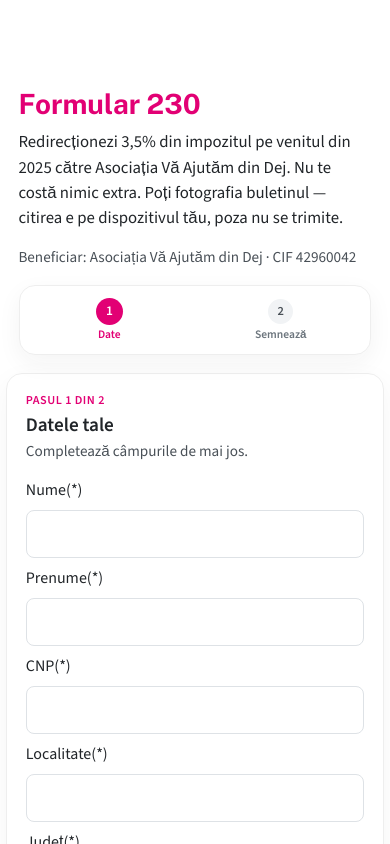
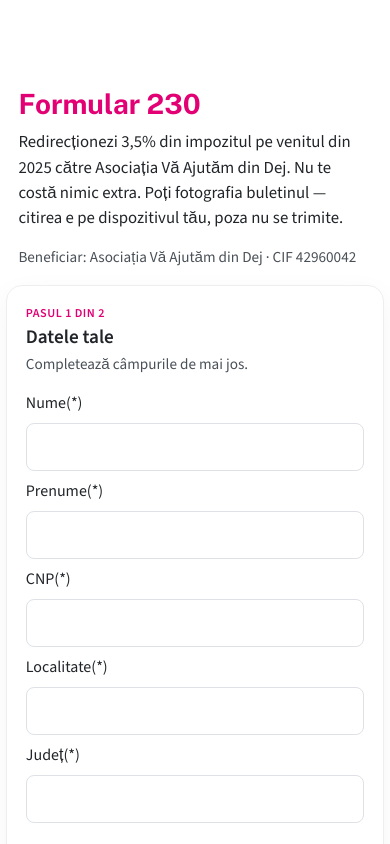
Before and after one commit to Cosmin-Mare/vaajutam-nextjs, a Next.js app: page /230 in a window 390 px wide. Shown: the top 844 px of the page. Built offline with nearby package versions, Linux system fonts and the light colour scheme; no server answers.

Commit message:
Remove Formular 230 step progress bar
Drop the Date | Semnează sticky indicator on phone and desktop.
Keep the two-step mobile wizard with Continuă / Înapoi and panel titles.

Co-authored-by: Mare Cosmin <Cosmin-Mare@users.noreply.github.com>

```diff
--- a/src/components/cum-pot-ajuta/CumPotAjutaForm.tsx
+++ b/src/components/cum-pot-ajuta/CumPotAjutaForm.tsx
@@ -23,12 +23,6 @@ const BUSY_HINTS = [
   "Trimit către asociație…",
   "Încă puțin…",
 ];
-
-/** Two real steps: fill data (CI optional) → sign & send. */
-const STEPS = [
-  { id: "f230-date", label: "Date" },
-  { id: "f230-sign", label: "Semnează" },
-] as const;
 
 function scrollToId(id: string) {
   document.getElementById(id)?.scrollIntoView({ behavior: "smooth", block: "start" });
@@ -66,8 +60,6 @@ export function CumPotAjutaForm({ variant = "embedded" }: Props) {
     nume.trim() && prenume.trim() && cnpStatus === "valid" && localitate.trim() && judet.trim()
   );
   const finishDone = identityDone && signed && gdpr;
-  const doneFlags = [identityDone || ciFilled, finishDone];
-  const currentStep = mobileUi ? wizardStep : identityDone ? 1 : 0;
 
   useEffect(() => {
     const sync = () => setMobileUi(prefersForm230MobileUi());
@@ -244,31 +236,6 @@ export function CumPotAjutaForm({ variant = "embedded" }: Props) {
       }
     >
       {variant === "embedded" ? <h2 className="projects-title">Formular 230</h2> : null}
-
-      <ol className="f230-progress f230-progress-2" aria-label="Pașii formularului">
-        {STEPS.map((step, i) => {
-          const done = doneFlags[i];
-          const now = i === currentStep;
-          return (
-            <li key={step.id} className={done ? "is-done" : now ? "is-now" : ""}>
-              <button
-                type="button"
-                className="f230-progress-btn"
-                aria-current={now ? "step" : undefined}
-                onClick={() => {
-                  goStep(i);
-                  if (!prefersForm230MobileUi()) scrollToId(step.id);
-                }}
-              >
-                <span className="f230-progress-n" aria-hidden>
-                  {done ? "✓" : i + 1}
-                </span>
-                <span className="f230-progress-label">{step.label}</span>
-              </button>
-            </li>
-          );
-        })}
-      </ol>
 
       <form
         ref={formRef}
--- a/src/styles/site.css
+++ b/src/styles/site.css
@@ -2434,7 +2434,6 @@ canvas#signature-canvas {
   .ci-scan-frame,
   .ci-cam-flash,
   .f230-panel,
-  .f230-progress-n,
   .f230-done,
   .f230-done-mark,
   .f230-shake,
@@ -2634,29 +2633,6 @@ canvas#signature-canvas {
   }
 }
 
-.f230-progress {
-  list-style: none;
-  display: grid;
-  grid-template-columns: repeat(2, minmax(0, 1fr));
-  gap: 0.35rem;
-  margin: 0 0 1.1rem;
-  padding: 0.45rem 0.4rem;
-  font-size: 0.85rem;
-  position: sticky;
-  top: 4.5rem;
-  z-index: 20;
-  background: #fff;
-  border: 1px solid #eee;
-  border-radius: 1rem;
-  box-shadow: 0 8px 24px rgba(33, 37, 41, 0.05);
-}
-
-.f230-progress-2 {
-  max-width: 22rem;
-  margin-left: auto;
-  margin-right: auto;
-}
-
 .f230-ci-inline {
   margin: 0 0 1.15rem;
 }
@@ -2758,10 +2734,6 @@ canvas#signature-canvas {
   display: none !important;
 }
 
-.f230-mobile-wizard .f230-progress {
-  top: 3.6rem;
-}
-
 @media (max-width: 720px) {
   .ci-phone-panel {
     display: none !important;
@@ -2769,10 +2741,6 @@ canvas#signature-canvas {
 
   .ci-card-split-qr {
     display: block;
-  }
-
-  .f230-progress-label {
-    font-size: 0.72rem;
   }
 
   .signature-wrap {
@@ -2815,102 +2783,18 @@ canvas#signature-canvas {
   }
 }
 
-.f230-progress li {
-  min-width: 0;
-}
-
-.f230-progress-btn {
-  width: 100%;
-  display: flex;
-  flex-direction: column;
-  align-items: center;
-  gap: 0.28rem;
-  border: 0;
-  background: transparent;
-  padding: 0.35rem 0.15rem;
-  color: #6c757d;
-  font: inherit;
-  font-weight: 650;
-  cursor: pointer;
-  border-radius: 0.7rem;
-}
-
-.f230-progress-btn:hover,
-.f230-progress-btn:focus-visible {
-  color: #e20074;
-  outline: none;
-  background: rgba(226, 0, 116, 0.06);
-}
-
-.f230-progress-n {
-  width: 1.55rem;
-  height: 1.55rem;
-  border-radius: 50%;
-  display: inline-flex;
-  align-items: center;
-  justify-content: center;
-  background: #f1f3f5;
-  color: #495057;
-  font-size: 0.78rem;
-  font-weight: 700;
-  transition: background 0.2s ease, color 0.2s ease, transform 0.2s ease;
-}
-
-.f230-progress-label {
-  display: flex;
-  flex-direction: column;
-  align-items: center;
-  line-height: 1.15;
-  text-align: center;
-}
-
-.f230-progress-opt {
-  font-size: 0.64rem;
-  font-weight: 500;
-  color: #adb5bd;
-}
-
-.f230-progress li.is-now .f230-progress-n {
-  background: #e20074;
-  color: #fff;
-  animation: f230-now 1.6s ease-in-out infinite;
-}
-
-.f230-progress li.is-now .f230-progress-btn {
-  color: #e20074;
-}
-
-.f230-progress li.is-done .f230-progress-n {
-  background: #0f766e;
-  color: #fff;
-}
-
-.f230-progress li.is-done .f230-progress-btn {
-  color: #0f766e;
-}
-
-@keyframes f230-now {
-  0%,
-  100% {
-    transform: scale(1);
-  }
-  50% {
-    transform: scale(1.08);
-  }
-}
-
 .f230-form {
   position: relative;
 }
 
 .f230-ci-slot {
-  scroll-margin-top: 10.5rem;
+  scroll-margin-top: 5.5rem;
   margin-bottom: 0.85rem;
   animation: f230-in 0.45s ease both;
 }
 
 .f230-panel {
-  scroll-margin-top: 10.5rem;
+  scroll-margin-top: 5.5rem;
   margin-bottom: 0.85rem;
   padding: 1.1rem 1.15rem 1.2rem;
   background: #fff;
@@ -3170,10 +3054,6 @@ canvas#signature-canvas {
     grid-template-columns: 1fr;
   }
 
-  .f230-progress-opt {
-    display: none;
-  }
-
   .f230-done-actions .btn {
     width: 100%;
   }
```
